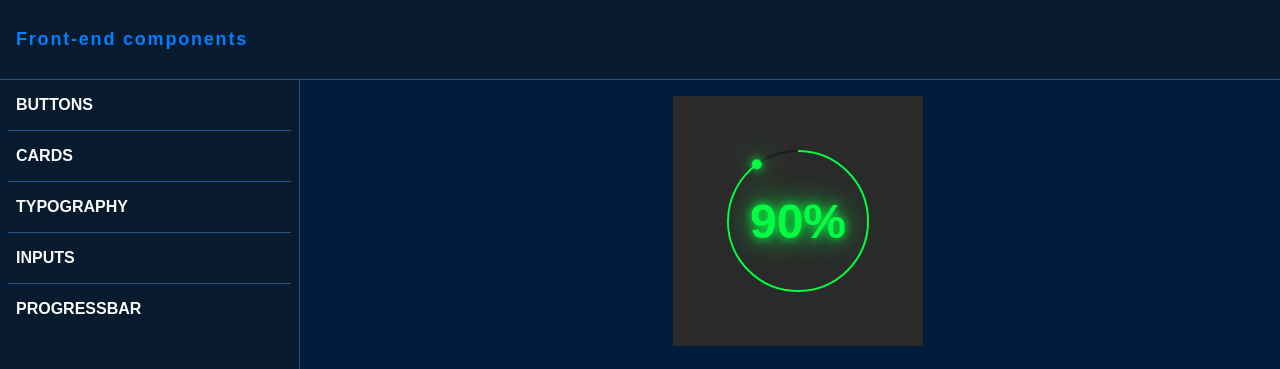
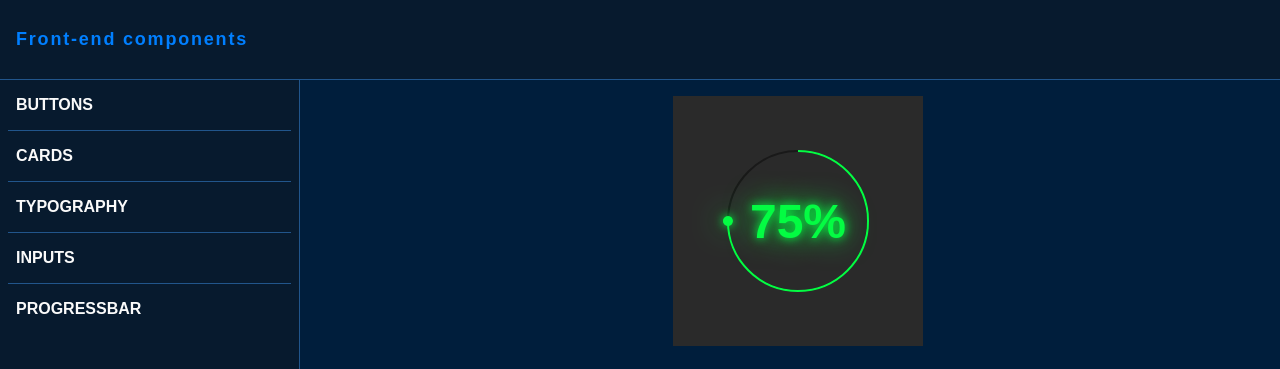
Before and after one commit to Williams25/front-end-components, a Next.js app: page /ProgressBar in a window 1280 px wide. Shown: the top 369 px of the page. Built offline with nearby package versions, Linux system fonts and the light colour scheme.

Commit message:
Update index.tsx

```diff
--- a/src/pages/ProgressBar/index.tsx
+++ b/src/pages/ProgressBar/index.tsx
@@ -4,7 +4,7 @@ const ProgressBar = () => {
   return (
     <div className="section-container-components">
       <div className="components-items">
-        <AnimatedCircularProgress />
+        <AnimatedCircularProgress percent={75} />
       </div>
     </div>
   );
```
